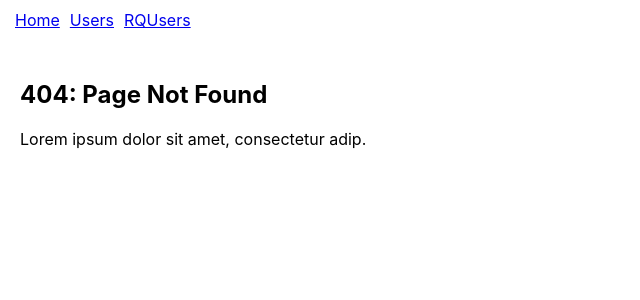
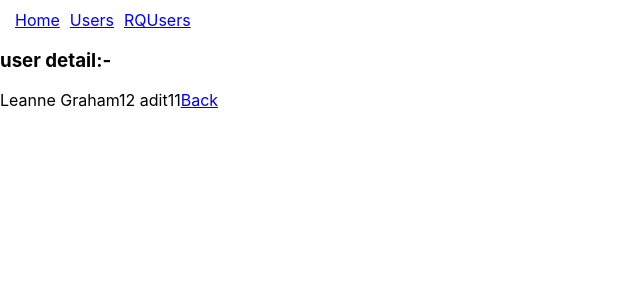
Before and after one commit to aditisolanki71/React-query, a React (Create React App) app: page /rqusers/1 in a window 1280 px wide. Before the commit this address had no page. Shown: the top 300 px of the page, without its empty margins (0-640 px from the left). Built offline with nearby package versions, Linux system fonts and the light colour scheme; data requests are answered from the project's data file.

Commit message:
User Deatail page(Query ById)

```diff
--- a/src/App.js
+++ b/src/App.js
@@ -5,6 +5,7 @@ import RQUserPage from './components/RQUser.page';
 import { QueryClient, QueryClientProvider} from "react-query"
 import NoMatch from './components/NoMatch.page';
 import { ReactQueryDevtools } from 'react-query/devtools';
+import RQUserDetail from './components/RQUserDetail';
 
 const client = new QueryClient();
 
@@ -24,9 +25,10 @@ function App() {
             </Link>
         </nav>
         <Routes>
-          <Route path="/" element={<HomePage />} />
+        <Route path="/rqusers/:userId" element={<RQUserDetail />} />
           <Route path="/Users" element={<UsersPage />} />
           <Route path="/rqusers"element={<RQUserPage/>} />
+          <Route path="/" element={<HomePage />} />
           <Route path="*" element={<NoMatch />} />
         </Routes>
       </Router>
--- a/src/components/RQUser.page.js
+++ b/src/components/RQUser.page.js
@@ -2,6 +2,7 @@ import axios from "axios";
 import { useState } from "react";
 import { useQuery } from "react-query";
 import { useUsersData } from "../components/hooks/useUsersData"
+import { Link } from "react-router-dom";
 
 //Task:-
 // combing polling with callback
@@ -53,7 +54,9 @@ const RQUserPage = () => {
             <ul>
                 {getUsers?.data?.map((user) => {
                     return (
-                        <li key={user.id}>{user.name}</li>
+                        <li key={user.id}>
+                            <Link to={`/rqusers/${user.id}`}>{user.name}</Link>
+                        </li>
                     )
                 })}
                 {/* {getUsers?.userEmails?.map((email) => {
--- /dev/null
+++ b/src/components/RQUserDetail.js
@@ -0,0 +1,25 @@
+import { Link, useParams } from "react-router-dom";
+import useUserData from "./hooks/useUserData";
+
+
+const RQUserDetail = () => {
+    const { userId } = useParams();
+    const { isLoading, data, isError, error } = useUserData(userId);
+
+    if(isLoading) {
+        return <h2>Loading....</h2>
+    }
+
+    if(isError) {
+        return <h2>{error.message}</h2>
+    }
+    return (
+        <div>
+            <h3>user detail:-</h3>
+            {data.data.name}
+            <Link to="/rqusers">Back</Link>
+        </div>
+    )
+}
+
+export default RQUserDetail;
--- /dev/null
+++ b/src/components/hooks/useUserData.js
@@ -0,0 +1,16 @@
+import { useQuery } from "react-query";
+import axios from "axios";
+
+export const useUserData = (userId) => {
+
+const fetchUserDetail = (userId) => {
+    console.log("fetch user detail",userId);
+    return axios.get(`http://localhost:3001/users/${userId}`)
+}
+    return useQuery(
+            ['fetch-user', userId],
+            () => fetchUserDetail(userId)
+    )
+}
+
+export default useUserData;
```
